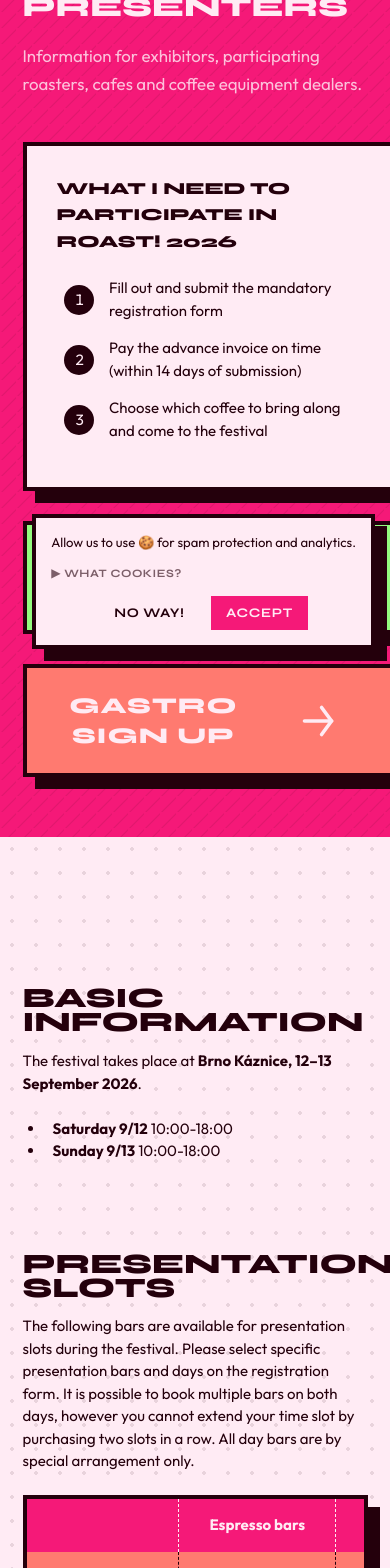
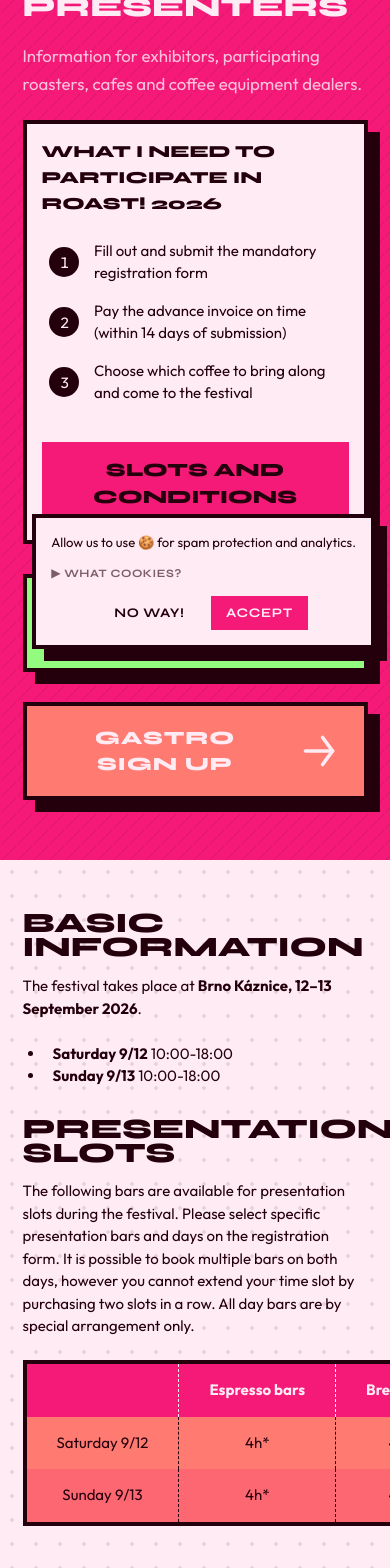
Before and after one commit to baristalive/roastfestival.eu, a Next.js app: page /en/colab in a window 390 px wide. Shown: the part 180-1748 px from the top of the page. Built offline with nearby package versions, Linux system fonts and the light colour scheme.

Commit message:
fix: change colab layout so it slots/conds are obvious
Signed-off-by: Tomas Coufal <coufal.tom@gmail.com>

```diff
--- a/app/[lang]/colab/sections/Info.tsx
+++ b/app/[lang]/colab/sections/Info.tsx
@@ -25,7 +25,7 @@ export const Info = () => {
 
         <div className="container mx-auto mt-12 px-6">
           {/* Title */}
-          <div className="mb-12 lg:mb-16">
+          <div className="mb-6 lg:mb-16">
             <h1 className="font-display mb-6 text-3xl leading-[0.85] font-black text-white uppercase md:text-6xl lg:text-7xl">
               {lang.exhibitors.title}
             </h1>
@@ -35,10 +35,16 @@ export const Info = () => {
           </div>
 
           {/* Cards Grid */}
-          <div className="grid gap-8 lg:grid-cols-2">
+          <div className="flex flex-col gap-8 lg:grid lg:grid-cols-2">
             {/* Info Card */}
-            <div className="punk-border pop-shadow bg-white p-8 text-black lg:p-10">
+            <div className="punk-border pop-shadow bg-white p-4 text-black lg:p-6">
               <Card />
+              <a
+                className="bg-primary font-display mt-10 block px-6 py-4 text-center text-xl font-black uppercase"
+                href="#colab-content"
+              >
+                {lang.exhibitors.terms}
+              </a>
             </div>
 
             {/* CTA Card */}
@@ -48,9 +54,9 @@ export const Info = () => {
                 rel="external"
                 target="_blank"
                 title={lang.exhibitors.cta}
-                className="bg-accent punk-border pop-shadow group flex h-full items-center justify-center px-8 py-2 text-black transition-all hover:translate-x-1 hover:translate-y-1 hover:shadow-none lg:px-10"
+                className="bg-accent punk-border pop-shadow group flex h-full items-center justify-center pl-8 text-black transition-all hover:translate-x-1 hover:translate-y-1 hover:shadow-none"
               >
-                <span className="font-display text-center text-2xl font-black tracking-wider uppercase lg:text-3xl">
+                <span className="font-display text-center text-xl font-black tracking-wider uppercase lg:text-3xl">
                   {lang.exhibitors.cta}
                 </span>
                 <div className="aspect-square h-24">
@@ -62,9 +68,9 @@ export const Info = () => {
                 rel="external"
                 target="_blank"
                 title={lang.gastro.cta}
-                className="bg-secondary punk-border pop-shadow group flex h-full items-center justify-center gap-6 p-2 px-8 text-white transition-all hover:translate-x-1 hover:translate-y-1 hover:shadow-none lg:px-10"
+                className="bg-secondary punk-border pop-shadow group flex h-full items-center justify-center pl-8 text-white transition-all hover:translate-x-1 hover:translate-y-1 hover:shadow-none"
               >
-                <span className="font-display text-center text-2xl font-black tracking-wider uppercase lg:text-3xl">
+                <span className="font-display text-center text-xl font-black tracking-wider uppercase lg:text-3xl">
                   {lang.gastro.cta}
                 </span>
                 <div className="aspect-square h-24">
@@ -79,7 +85,8 @@ export const Info = () => {
       {/* Content Section */}
       <Section
         trackingName="colab-content"
-        className="bg-dots bg-white py-16 lg:py-24"
+        id="colab-content"
+        className="bg-dots bg-white py-6"
       >
         <div className="container mx-auto px-6 text-black">
           <Content />
--- a/app/dictionaries/cz.json
+++ b/app/dictionaries/cz.json
@@ -33,7 +33,8 @@
   "exhibitors": {
     "cta": "Přihláška pro pražírny",
     "text": "Informace pro vystavovatele, zúčastněné pražírny, kavárny a prodejce kávové techniky.",
-    "title": "Pražírny a učinkující"
+    "title": "Pražírny a učinkující",
+    "terms": "Podmínky a sloty"
   },
   "gastro": {
     "cta": "Přihláška pro gastro"
--- a/app/dictionaries/en.json
+++ b/app/dictionaries/en.json
@@ -33,7 +33,8 @@
   "exhibitors": {
     "cta": "Roasters sign up",
     "text": "Information for exhibitors, participating roasters, cafes and coffee equipment dealers.",
-    "title": "Roasters and presenters"
+    "title": "Roasters and presenters",
+    "terms": "Slots and conditions"
   },
   "gastro": {
     "cta": "Gastro sign up"
--- a/mdx-components.tsx
+++ b/mdx-components.tsx
@@ -15,7 +15,7 @@ export function useMDXComponents(components: MDXComponents): MDXComponents {
       </a>
     ),
     h2: ({ children }: PropsWithChildren) => (
-      <h2 className="font-display mt-24 mb-4 text-3xl leading-[0.85] font-black uppercase md:text-6xl">
+      <h2 className="font-display mt-8 mb-4 text-3xl leading-[0.85] font-black uppercase md:mt-24 md:text-6xl">
         {children}
       </h2>
     ),
@@ -67,8 +67,8 @@ export function useMDXComponents(components: MDXComponents): MDXComponents {
       <p className="mb-6 text-base lg:text-xl">{children}</p>
     ),
     table: ({ children }: PropsWithChildren) => (
-      <div className="mb-12">
-        <table className="punk-border pop-shadow bg-secondary block border-collapse overflow-x-auto md:table">
+      <div className="-mr-6 mb-12 overflow-x-auto md:mr-0 md:overflow-visible">
+        <table className="punk-border pop-shadow bg-secondary table border-collapse">
           {children}
         </table>
       </div>
```
